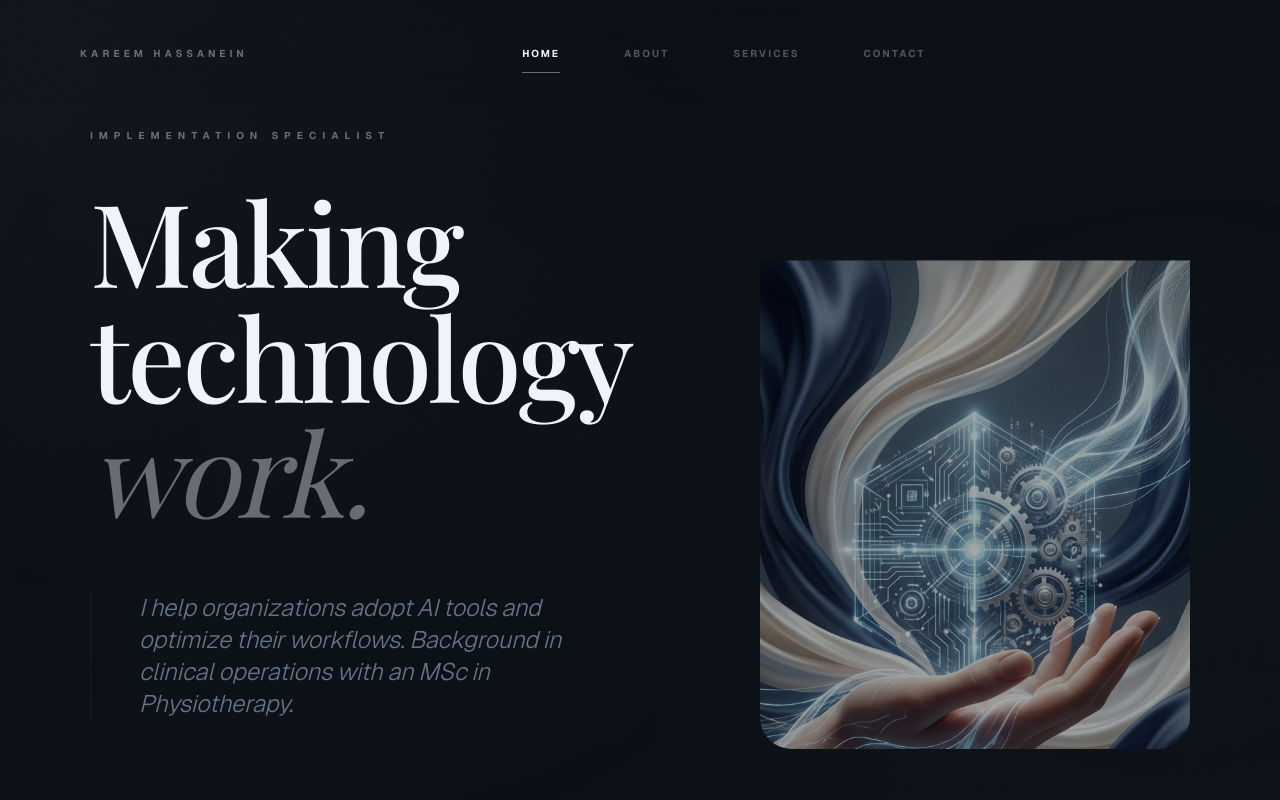
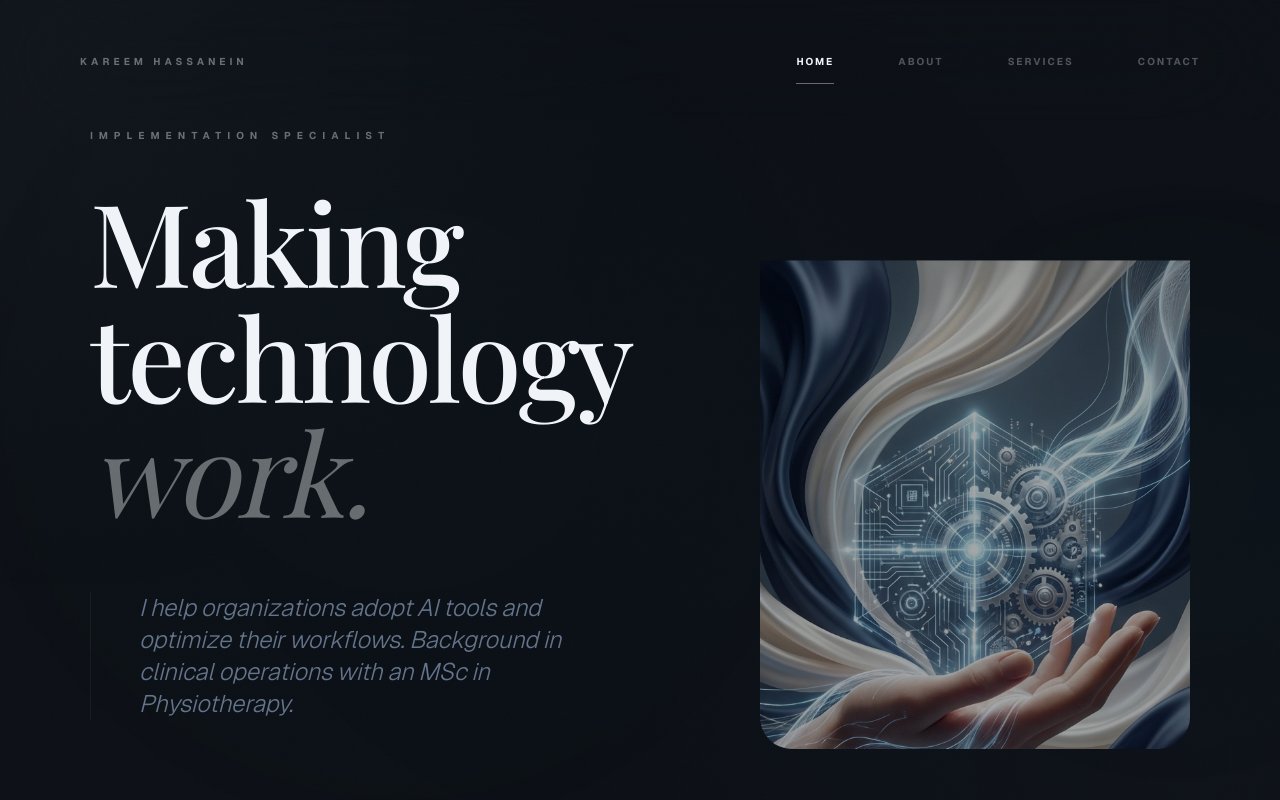
Before and after one commit to GenerousPharaoh/kareemhassanein-site, a Next.js app: page / in a window 1280 px wide. Shown: the top 800 px of the page. Built offline with nearby package versions, Linux system fonts and the light colour scheme; a web font is replaced by a local one.

Commit message:
refactor(ui): remove magnetic interactions from menu and buttons per user feedback

```diff
--- a/src/app/page.tsx
+++ b/src/app/page.tsx
@@ -6,7 +6,6 @@ import { useRef } from 'react';
 import { ArrowRight } from 'lucide-react';
 import ScrollReveal from '@/components/ScrollReveal';
 import TextReveal from '@/components/TextReveal';
-import Magnetic from '@/components/Magnetic';
 import ProjectList from '@/components/ProjectList';
 import ParallaxImage from '@/components/ParallaxImage';
 
@@ -48,7 +47,6 @@ export default function Home() {
               />
 
               <motion.div variants={{ hidden: { opacity: 0, y: 10 }, visible: { opacity: 1, y: 0 } }} className="flex gap-16 items-center">
-                <Magnetic>
                 <Link
                   href="/contact"
                   className="group flex items-center gap-8 text-xl font-bold tracking-tight text-foreground link-underline pb-1"
@@ -56,7 +54,6 @@ export default function Home() {
                   Get in touch
                   <ArrowRight size={24} className="opacity-20 group-hover:translate-x-4 transition-transform duration-700" />
                 </Link>
-                </Magnetic>
               </motion.div>
             </motion.div>
 
@@ -127,7 +124,6 @@ export default function Home() {
           <h2 className="text-8xl md:text-[180px] font-medium tracking-tighter mb-24 leading-[0.75]">
             Let&apos;s <br /><span className="opacity-40 italic font-light font-serif">talk.</span>
           </h2>
-          <Magnetic>
           <Link
             href="/contact"
             className="group inline-flex items-center gap-12 text-5xl font-light link-underline pb-4 px-12 transition-all"
@@ -135,7 +131,6 @@ export default function Home() {
             Get in touch
             <ArrowRight size={72} className="opacity-0 group-hover:opacity-100 group-hover:translate-x-6 transition-all duration-[1.5s]" />
           </Link>
-          </Magnetic>
         </ScrollReveal>
       </section>
     </div>
--- a/src/components/Header.tsx
+++ b/src/components/Header.tsx
@@ -4,7 +4,6 @@ import Link from 'next/link';
 import { useState, useEffect } from 'react';
 import { motion, useScroll, useTransform, AnimatePresence } from 'framer-motion';
 import { usePathname } from 'next/navigation';
-import Magnetic from './Magnetic';
 
 const navItems = [
   { href: '/', label: 'Home' },
@@ -50,8 +49,8 @@ export default function Header() {
           {navItems.map((item) => {
             const isActive = pathname === item.href;
             return (
-              <Magnetic key={item.href}>
               <Link
+                key={item.href}
                 href={item.href}
                 className="relative group py-2"
               >
@@ -67,13 +66,11 @@ export default function Header() {
                   />
                 )}
               </Link>
-              </Magnetic>
             );
           })}
         </nav>
 
         {/* Mobile Menu Button */}
-        <Magnetic>
         <button
           onClick={() => setIsMenuOpen(!isMenuOpen)}
           className="md:hidden relative z-50 p-2 -mr-2 text-foreground/50 hover:text-foreground pointer-events-auto"
@@ -84,7 +81,6 @@ export default function Header() {
             <div className={`h-[1px] bg-current transition-all duration-500 ${isMenuOpen ? '-rotate-45 -translate-y-[1px]' : ''}`} />
           </div>
         </button>
-        </Magnetic>
       </motion.header>
 
       {/* Mobile Navigation */}
--- a/src/components/Magnetic.tsx
+++ /dev/null
@@ -1,38 +0,0 @@
-'use client';
-
-import { useRef, useState } from 'react';
-import { motion } from 'framer-motion';
-
-export default function Magnetic({ children }: { children: React.ReactNode }) {
-    const ref = useRef<HTMLDivElement>(null);
-    const [position, setPosition] = useState({ x: 0, y: 0 });
-
-    const handleMouse = (e: React.MouseEvent) => {
-        const { clientX, clientY } = e;
-        const boundingRect = ref.current?.getBoundingClientRect();
-        if (boundingRect) {
-            const { height, width, left, top } = boundingRect;
-            const middleX = clientX - (left + width / 2);
-            const middleY = clientY - (top + height / 2);
-            setPosition({ x: middleX, y: middleY });
-        }
-    };
-
-    const reset = () => {
-        setPosition({ x: 0, y: 0 });
-    };
-
-    const { x, y } = position;
-    return (
-        <motion.div
-            style={{ position: 'relative', display: 'inline-block' }}
-            ref={ref}
-            onMouseMove={handleMouse}
-            onMouseLeave={reset}
-            animate={{ x, y }}
-            transition={{ type: "spring", stiffness: 100, damping: 15, mass: 0.1 }}
-        >
-            {children}
-        </motion.div>
-    );
-}
```
Lines whose indentation alone changed are shown as unchanged.
